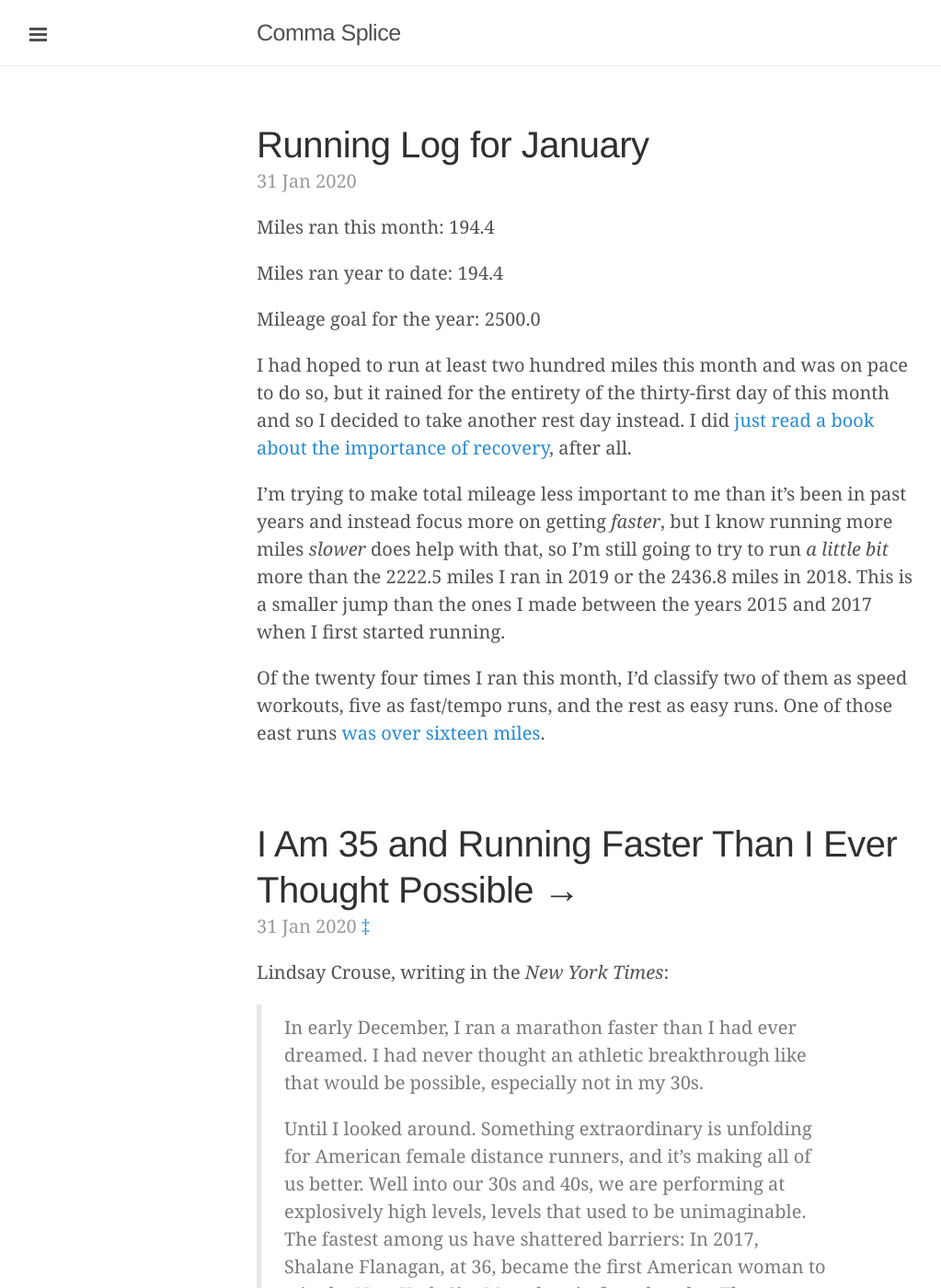
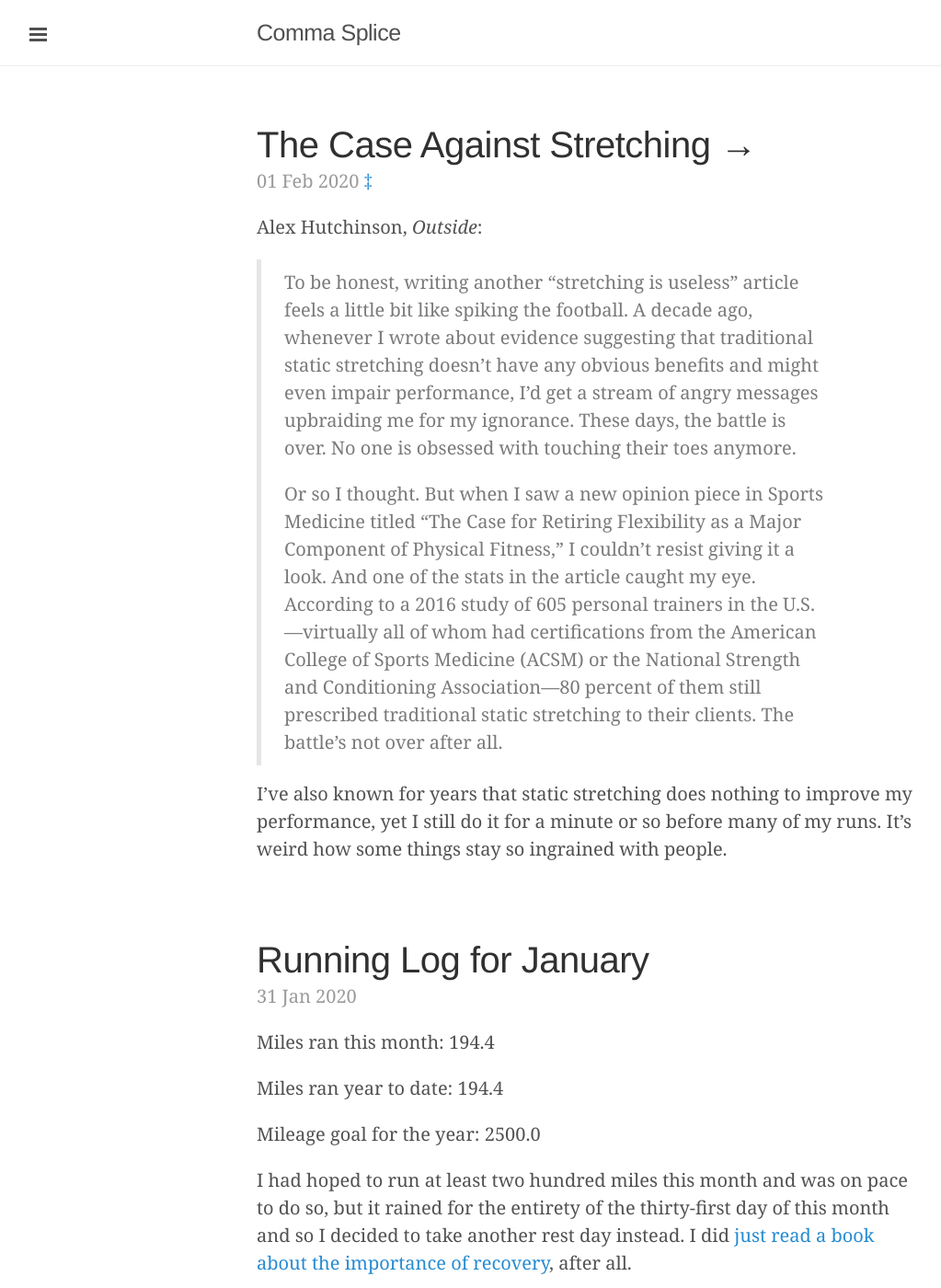
Before and after one commit to davidixon/davidixon.github.io, a Jekyll site: the page built from index.html, in a window 1280 px wide and 1400 px high. Shown: the whole window at 92% size, without its empty margins (1-1024 px from the left). Built offline with Jekyll 4.4.1, drawn with Linux system fonts in a browser that asks for light colours; the list of posts is cut into pages by our own code; some of the changed lines change nothing that is shown.

Commit message:
updated book log; new link post

```diff
--- /dev/null
+++ b/_posts/2020-02-01-stretching.md
@@ -0,0 +1,14 @@
+---
+layout: post
+title: "The Case Against Stretching"
+date: 2020-02-01 23:15
+link: https://www.outsideonline.com/2408467/case-against-stretching-flexibility-research
+---
+
+Alex Hutchinson, *Outside*:
+
+> To be honest, writing another “stretching is useless” article feels a little bit like spiking the football. A decade ago, whenever I wrote about evidence suggesting that traditional static stretching doesn’t have any obvious benefits and might even impair performance, I’d get a stream of angry messages upbraiding me for my ignorance. These days, the battle is over. No one is obsessed with touching their toes anymore.
+>
+> Or so I thought. But when I saw a new opinion piece in Sports Medicine titled “The Case for Retiring Flexibility as a Major Component of Physical Fitness,” I couldn’t resist giving it a look. And one of the stats in the article caught my eye. According to a 2016 study of 605 personal trainers in the U.S.—virtually all of whom had certifications from the American College of Sports Medicine (ACSM) or the National Strength and Conditioning Association—80 percent of them still prescribed traditional static stretching to their clients. The battle’s not over after all.
+
+I've also known for years that static stretching does nothing to improve my performance, yet I still do it for a minute or so before many of my runs. It's weird how some things stay so ingrained with people.
--- a/books.md
+++ b/books.md
@@ -6,130 +6,12 @@
 
 ### 2020
 
-Books read: 6
+Books read: 7
 
-* *Good to Go: What the Athlete in All of Us Can Learn from the Strange Science of Recovery* by Christie Aschwanden
-  * ★★★★★ 1/29
-* *Alias Grace* by Margaret Atwood
-  * ★★★★☆ 1/24
-* *How to Do Nothing: Resisting the Attention Economy* by Jenny Odell
-  * ★★☆☆☆ 1/18
-* *Bullshit Jobs: A Theory* by David Graeber
-  * ★★★★★ 1/13
-* *Daisy Jones & The Six* by Taylor Jenkins Reid
-  * ★★★★☆ 1/8
-* *Washington: A Life* by Ron Chernow
-  * ★★★☆☆ 1/1
-
-### 2019
-
-Books read: 53
-
-* *The Impeachers: The Trial of Andrew Johnson and the Dream of a Just Nation* by Brenda Wineapple
-  * ★★★★★ 12/30
-* *The Nickel Boys* by Colson Whitehead
-  * ★★★★☆ 12/28
-* * *A God in Ruins* by Kate Atkinson
-  * ★★★★☆ 12/23
-* *Super Pumped: The Battle for Uber* by Mike Issac
-  * ★★★★☆ 12/16
-* *Rule and Ruin: The Downfall of Moderation and the Destruction of the Republican Party, From Eisenhower to the Tea Party* by Geoffrey Kabaservice
-  * ★★★☆☆ 12/9
-* *The Institute* by Stephen King
-  * ★★★★☆ 12/2
-* *Fall, Or Dodge in Hell* by Neal Stephenson
-  * ★★★☆☆ 11/7
-* *The Testaments* by Margaret Atwood
-  * ★★★★☆ 11/4
-* *Burning Down the Haus: Punk Rock, Revolution, and the Fall of the Berlin Wall* by Tim Mohr
-  * ★★★☆☆ 10/31
-* *Red Mars* by Kim Stanley Robinson
-  * ★★☆☆☆ 10/21
-* *Lady in the Lake* by Laura Lippman
-  * ★★★★☆ 10/9
-* *Napoleon: A Life* by Adam Zamoyski
-  * ★★★★☆ 10/3
-* *God Land: A Story of Faith, Loss, and Renewal in Middle America* by Lyz Lenz
-  * ★★★☆☆ 9/29
-* *Quiet: The Power of Introverts in a World That Can't Stop Talking* by Susan Cain
-  * ★★★★☆ 9/28
-* *Heart-Shaped Box* by Joe Hill
-  * ★★★☆☆ 9/18
-* *The Lovely Bones* by Alice Sebold
-  * ★★★☆☆ 9/9
-* *Under the Dome* by Stephen King
-  * ★★★★☆ 8/31
-* *Fragile Things: Short Fictions and Wonders* by Neil Gaiman
-  * ★★★☆☆ 8/22
-* *Life After Life* by Kate Atkinson
-  * ★★★★☆ 8/4
-* *How to Do Nothing: Resisting the Attention Economy* by Jenny Odell
-  * ★★☆☆☆ 8/1
-* *Let the Great World Spin* by Colum McCann
-  * ★★★★☆ 7/21
-* *Dead Until Dark* by Charlaine Harris
-  * ★★★☆☆ 7/8
-* *NOS4A2* by Joe Hill
-  * ★★★★☆ 7/3
-* *Dreamland: The True Tale of America's Opiate Epidemic* by Sam Quinones
-  * ★★★☆☆ 6/28
-* *Severance* by Ling Ma
-  * ★★★☆☆ 6/11
-* *It Doesn't Have to Be Crazy to Work* by Jason Fried and David Heinemeier Hansson
-  * ★★★☆☆ 6/3
-* *Furious Hours: Murder, Fraud, and the Last Trial of Harper Lee* by Casey Cep
-  * ★★★★★ 6/1
-* *Heartland: A Memoir of Working Hard and Being Broke in the Richest Country on Earth* by Sarah Smarsh
-  * ★★★★☆ 5/31
-* *Bird by Bird: Some Instructions on Writing and Life* by Anne Lamott
-  * ★★★☆☆ 5/30
-* *Timebound* by Rysa Walker
-  * ★★☆☆☆ 5/28
-* *Reamde* by Neal Stephenson
-  * ★★★★☆ 5/23
-* *Boom Town: The Fantastical Saga of Oklahoma City, Its Chaotic Founding, Its Apocalyptic Weather, Its Purloined Basketball Team, and the Dream of Becoming a World-class Metropolis* by Sam Anderson
-  * ★★★★☆ 5/2
-* *Transcription* by Kate Atkinson
-  * ★★★★☆ 4/22
-* *Conspiracy: Peter Thiel, Hulk Hogan, Gawker, and the Anatomy of Intrigue* by Ryan Holiday
-  * ★★★★☆ 4/6
-* *Endure: Mind, Body, and the Curiously Elastic Limits of Human Performance* by Alex Hutchinson
-  * ★★★★☆ 3/30
-* *The Future Is History: How Totalitarianism Reclaimed Russia* by Masha Gessen
-  * ★★★★☆ 3/21
-* *The Girls* by Emma Cline
-  * ★★★★☆ 3/15
-* *The Interestings* by Meg Wolitzer
-  * ★★★★☆ 3/7
-* *Grant* by Ron Chernow
-  * ★★★★☆ 3/7
-* *My Darling Detective* by Howard Norman
-  * ★★★☆☆ 2/21
-* *Wuthering Heights* by Emily Brontë
-  * ★★★☆☆ 2/17
-* *literally show me a healthy person* by Darcie Wilder
-  * ★★★★★ 2/15
-* *The Blondes* by Emily Schultz
-  * ★★★★☆ 2/12
-* *Sharp Objects* by Gillian Flynn
-  * ★★★★☆ 2/5
-* *Educated* by Tara Westover
-  * ★★★★★ 1/31
-* *Stardust* by Neil Gaiman
-  * ★★☆☆☆ 1/30
-* *Where'd You Go, Bernadette* by Maria Semple
-  * ★★★★★ 1/25
-* *Football for a Buck: The Crazy Rise and Crazier Demise of the USFL* by Jeff Pearlman
-  * ★★★★☆ 1/22
-* *Circe* by Madeline Miller
-  * ★★★☆☆ 1/16
-* *The Incendiaries* by R.O. Kwon
-  * ★★★★☆ 1/13
-* *Fates and Furies* by Lauren Groff
-  * ★★★★★ 1/10
-* *Tell the Machine Goodnight* by Katie Williams
-  * ★★★★☆ 1/7
-* *The View from Flyover Country: Dispatches from the Forgotten America* by Sarah Kendzior
-  * ★★★☆☆ 1/4
-
-This page is a work in progress.
+1) *Washington: A Life* by Ron Chernow ★★★☆☆ 1/1
+2) *Daisy Jones & The Six* by Taylor Jenkins Reid ★★★★☆ 1/8
+3) *Bullshit Jobs: A Theory* by David Graeber ★★★★★ 1/13
+4) *How to Do Nothing: Resisting the Attention Economy* by Jenny Odell ★★☆☆☆ 1/18
+5) *Alias Grace* by Margaret Atwood ★★★★☆ 1/24
+6) *Good to Go: What the Athlete in All of Us Can Learn from the Strange Science of Recovery* by Christie Aschwanden ★★★★★ 1/29
+7) *The Shining* by Stephen King ★★★★☆ 2/1
```
